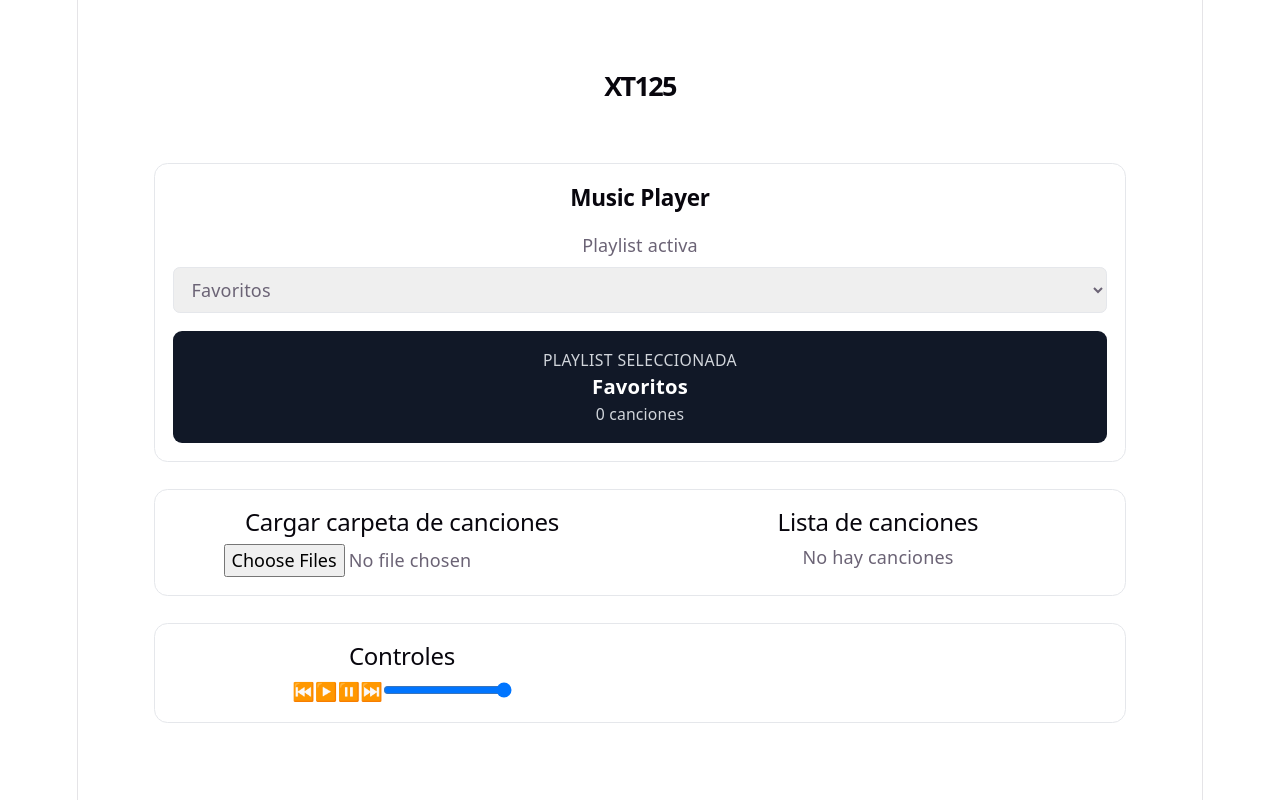
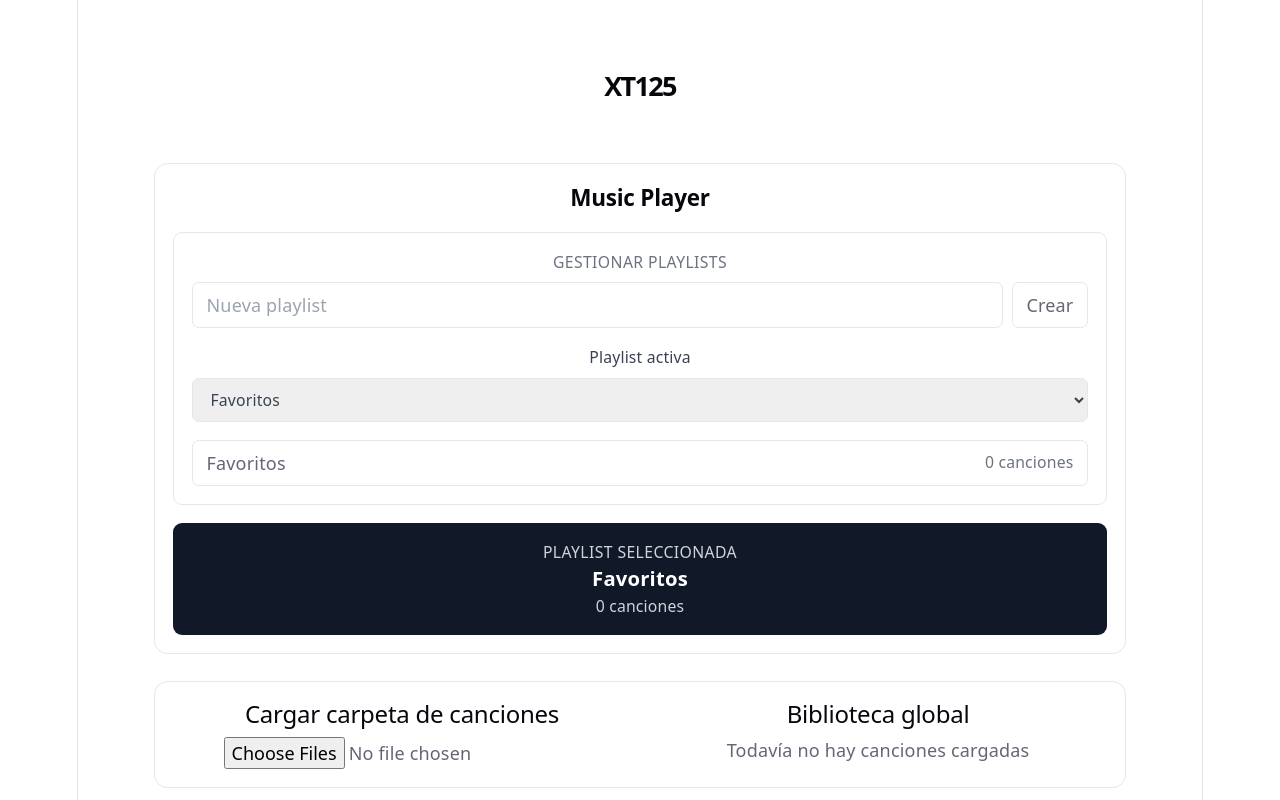
Before and after one commit to Goloso0006/music_player_xt125_song, a React (Vite) app: page / in a window 1280 px wide. Shown: the top 800 px of the page. Built offline with nearby package versions, Linux system fonts and the light colour scheme.

Commit message:
update components, models, hooks and App

```diff
--- a/src/App.tsx
+++ b/src/App.tsx
@@ -4,15 +4,20 @@ import MusicPlayer from './components/MusicPlayer'
 import PlayerControls from './components/PlayerControls'
 import SongForm from './components/SongForm'
 import SongList from './components/SongList'
+import { Playlist } from './models/Playlist'
 import { usePlaylist } from './hooks/usePlaylist'
 import { usePlayer } from './hooks/usePlayer'
 import type { Song } from './models/Song'
 
 function App() {
   const {
+    librarySongs,
     playlists,
+    addSongsToLibrary,
     addSongToPlaylist,
     removeSongFromPlaylist,
+    createPlaylist,
+    deletePlaylist,
     addToFavorites
   } = usePlaylist()
 
@@ -49,17 +54,24 @@ function App() {
   }, [selectedPlaylist, setPlaylist])
 
   const handleSongsLoaded = (songs: Song[]) => {
-    if (!selectedPlaylist) return
-
-    songs.forEach((song) => {
-      addSongToPlaylist(selectedPlaylist.name, song)
-    })
+    addSongsToLibrary(songs)
   }
 
   const handlePlaySong = (song: Song) => {
     if (!selectedPlaylist) return
 
     playSong(selectedPlaylist, song)
+  }
+
+  const handlePlayLibrarySong = (song: Song) => {
+    if (librarySongs.length === 0) return
+
+    const libraryPlaylist = new Playlist("Biblioteca global")
+    librarySongs.forEach((librarySong) => {
+      libraryPlaylist.addSong(librarySong)
+    })
+
+    playSong(libraryPlaylist, song)
   }
 
   const handleRemoveSong = (songId: string) => {
@@ -76,6 +88,8 @@ function App() {
         playlists={playlists}
         selectedPlaylistName={selectedPlaylist?.name ?? "Favoritos"}
         onSelectPlaylist={setSelectedPlaylistName}
+        onCreatePlaylist={createPlaylist}
+        onDeletePlaylist={deletePlaylist}
         currentSong={currentSong}
         onAddToFavorites={addToFavorites}
       />
@@ -83,14 +97,29 @@ function App() {
       <section className="grid gap-4 rounded-xl border p-4 md:grid-cols-2">
         <SongForm onSongsLoaded={handleSongsLoaded} />
         <SongList
+          title="Biblioteca global"
+          songs={librarySongs}
+          currentSong={null}
+          onPlay={handlePlayLibrarySong}
+          onAddToPlaylist={(song) => {
+            if (!selectedPlaylist) return
+
+            addSongToPlaylist(selectedPlaylist.name, song)
+          }}
+          addButtonLabel={`Agregar a ${selectedPlaylist?.name ?? "playlist"}`}
+          emptyMessage="Todavía no hay canciones cargadas"
+        />
+      </section>
+
+      <section className="grid gap-4 rounded-xl border p-4 md:grid-cols-2">
+        <SongList
+          title={`Canciones de ${selectedPlaylist?.name ?? "playlist"}`}
           songs={selectedPlaylist?.getSongs() ?? []}
           currentSong={currentSong}
           onPlay={handlePlaySong}
           onRemove={handleRemoveSong}
+          emptyMessage="Esta playlist no tiene canciones"
         />
-      </section>
-
-      <section className="grid gap-4 rounded-xl border p-4 md:grid-cols-2">
         <PlayerControls
           onPlay={play}
           onPause={pause}
--- a/src/components/MusicPlayer.tsx
+++ b/src/components/MusicPlayer.tsx
@@ -1,3 +1,4 @@
+import { useState } from "react"
 import type { Playlist } from "../models/Playlist"
 import type { Song } from "../models/Song"
 
@@ -5,6 +6,8 @@ type Props = {
   playlists: Playlist[]
   selectedPlaylistName: string
   onSelectPlaylist: (playlistName: string) => void
+  onCreatePlaylist: (playlistName: string) => void
+  onDeletePlaylist: (playlistName: string) => void
   currentSong: Song | null
   onAddToFavorites: (song: Song) => void
 }
@@ -20,16 +23,47 @@ const MusicPlayer = ({
   playlists,
   selectedPlaylistName,
   onSelectPlaylist,
+  onCreatePlaylist,
+  onDeletePlaylist,
   currentSong,
   onAddToFavorites
 }: Props) => {
+  const [playlistName, setPlaylistName] = useState("")
   const selectedPlaylist = playlists.find((playlist) => playlist.name === selectedPlaylistName) ?? null
+
+  const handleCreatePlaylist = () => {
+    const trimmedPlaylistName = playlistName.trim()
+
+    if (!trimmedPlaylistName) {
+      return
+    }
+
+    onCreatePlaylist(trimmedPlaylistName)
+    onSelectPlaylist(trimmedPlaylistName)
+    setPlaylistName("")
+  }
 
   return (
     <section className="rounded-xl border p-4">
       <h2 className="text-xl font-semibold">Music Player</h2>
 
-      <label className="mt-4 block">
+      <div className="mt-4 rounded-lg border p-4">
+        <p className="text-sm uppercase tracking-wide text-gray-500">Gestionar playlists</p>
+        <div className="mt-2 flex gap-2">
+          <input
+            className="min-w-0 flex-1 rounded-md border px-3 py-2"
+            type="text"
+            value={playlistName}
+            placeholder="Nueva playlist"
+            onChange={(event) => setPlaylistName(event.target.value)}
+          />
+          <button className="rounded-md border px-3 py-2" onClick={handleCreatePlaylist}>
+            Crear
+          </button>
+        </div>
+
+        <div className="mt-4">
+          <label className="block text-sm font-medium text-gray-700">
             Playlist activa
             <select
               className="mt-2 block w-full rounded-md border px-3 py-2"
@@ -43,6 +77,26 @@ const MusicPlayer = ({
               ))}
             </select>
           </label>
+        </div>
+
+        <ul className="mt-4 space-y-2">
+          {playlists.map((playlist) => (
+            <li key={playlist.name} className="flex items-center justify-between gap-2 rounded-md border px-3 py-2">
+              <button className="text-left" onClick={() => onSelectPlaylist(playlist.name)}>
+                {playlist.name}
+              </button>
+              <div className="flex items-center gap-2">
+                <span className="text-sm text-gray-500">{playlist.getSongs().length} canciones</span>
+                {playlist.name !== "Favoritos" && (
+                  <button className="rounded-md border px-2 py-1 text-sm" onClick={() => onDeletePlaylist(playlist.name)}>
+                    Eliminar
+                  </button>
+                )}
+              </div>
+            </li>
+          ))}
+        </ul>
+      </div>
 
       <div className="mt-4 rounded-lg bg-gray-900 p-4 text-white">
         <p className="text-sm uppercase tracking-wide text-gray-300">Playlist seleccionada</p>
--- a/src/components/SongList.tsx
+++ b/src/components/SongList.tsx
@@ -1,10 +1,14 @@
 import type { Song } from "../models/Song"
 
 type Props = {
+  title: string
   songs: Song[]
   currentSong: Song | null
-  onPlay: (song: Song) => void
+  onPlay?: (song: Song) => void
   onRemove?: (songId: string) => void
+  onAddToPlaylist?: (song: Song) => void
+  addButtonLabel?: string
+  emptyMessage?: string
 }
 
 const formatDuration = (duration: number) => {
@@ -14,12 +18,21 @@ const formatDuration = (duration: number) => {
   return `${minutes}:${seconds.toString().padStart(2, "0")}`
 }
 
-const SongList = ({ songs, currentSong, onPlay, onRemove }: Props) => {
+const SongList = ({
+  title,
+  songs,
+  currentSong,
+  onPlay,
+  onRemove,
+  onAddToPlaylist,
+  addButtonLabel = "Agregar",
+  emptyMessage = "No hay canciones"
+}: Props) => {
   return (
     <div>
-      <h2>Lista de canciones</h2>
+      <h2>{title}</h2>
 
-      {songs.length === 0 && <p>No hay canciones</p>}
+      {songs.length === 0 && <p>{emptyMessage}</p>}
 
       <ul>
         {songs.map((song) => (
@@ -32,8 +45,17 @@ const SongList = ({ songs, currentSong, onPlay, onRemove }: Props) => {
             <span>
               {song.title} - {song.artist} - {formatDuration(song.duration)}
             </span>
-            <button onClick={() => onPlay(song)}>▶️</button>
-            {onRemove && <button onClick={() => onRemove(song.id)}>🗑️</button>}
+            {onPlay && <button onClick={() => onPlay(song)}>▶️</button>}
+            {onAddToPlaylist && (
+              <button type="button" onClick={() => onAddToPlaylist(song)}>
+                {addButtonLabel}
+              </button>
+            )}
+            {onRemove && (
+              <button type="button" onClick={() => onRemove(song.id)}>
+                🗑️
+              </button>
+            )}
           </li>
         ))}
       </ul>
--- a/src/hooks/usePlaylist.ts
+++ b/src/hooks/usePlaylist.ts
@@ -7,6 +7,11 @@ type StoredSong = Omit<Song, "file">
 type StoredPlaylist = {
   name: string
   songs: StoredSong[]
+}
+
+type StoredState = {
+  librarySongs: StoredSong[]
+  playlists: StoredPlaylist[]
 }
 
 const STORAGE_KEY = "playlists"
@@ -29,17 +34,25 @@ const hydratePlaylists = (storedPlaylists: StoredPlaylist[]) => {
   return playlists.length > 0 ? playlists : createDefaultPlaylists()
 }
 
+const hydrateLibrarySongs = (storedSongs: StoredSong[]) => {
+  return storedSongs.map((song) => song as Song)
+}
+
+const serializeSongs = (songs: Song[]): StoredSong[] => {
+  return songs.map((song) => {
+    const { file, ...rest } = song
+    return rest
+  })
+}
+
 const serializePlaylists = (playlists: Playlist[]): StoredPlaylist[] => {
   return playlists.map((playlist) => ({
     name: playlist.name,
-    songs: playlist.getSongs().map((song) => {
-      const { file, ...rest } = song
-      return rest
-    })
+    songs: serializeSongs(playlist.getSongs())
   }))
 }
 
-const readStoredPlaylists = (): StoredPlaylist[] | null => {
+const readStoredState = (): StoredState | null => {
   if (typeof window === "undefined") {
     return null
   }
@@ -52,39 +65,79 @@ const readStoredPlaylists = (): StoredPlaylist[] | null => {
     }
 
     const parsedPlaylists = JSON.parse(rawPlaylists)
-    return Array.isArray(parsedPlaylists) ? (parsedPlaylists as StoredPlaylist[]) : null
+
+      if (Array.isArray(parsedPlaylists)) {
+        return {
+          librarySongs: [],
+          playlists: parsedPlaylists as StoredPlaylist[]
+        }
+      }
+
+      if (parsedPlaylists && typeof parsedPlaylists === "object") {
+        const storedState = parsedPlaylists as Partial<StoredState>
+
+        return {
+          librarySongs: Array.isArray(storedState.librarySongs) ? storedState.librarySongs : [],
+          playlists: Array.isArray(storedState.playlists) ? storedState.playlists : []
+        }
+      }
+
+      return null
   } catch (error) {
     console.error("No se pudieron leer playlists de localStorage", error)
     return null
   }
 }
 
-const savePlaylists = (playlists: Playlist[]) => {
+  const saveState = (librarySongs: Song[], playlists: Playlist[]) => {
   if (typeof window === "undefined") {
     return
   }
 
   try {
-    localStorage.setItem(STORAGE_KEY, JSON.stringify(serializePlaylists(playlists)))
+      localStorage.setItem(
+        STORAGE_KEY,
+        JSON.stringify({
+          librarySongs: serializeSongs(librarySongs),
+          playlists: serializePlaylists(playlists)
+        })
+      )
   } catch (error) {
     console.error("No se pudieron guardar playlists en localStorage", error)
   }
 }
 
 export const usePlaylist = () => {
-  const [playlists, setPlaylists] = useState<Playlist[]>(() => {
-    const storedPlaylists = readStoredPlaylists()
+    const storedState = readStoredState()
 
-    if (!storedPlaylists) {
-      return createDefaultPlaylists()
-    }
+    const [librarySongs, setLibrarySongs] = useState<Song[]>(() => {
+      if (!storedState) {
+        return []
+      }
 
-    return hydratePlaylists(storedPlaylists)
+      return hydrateLibrarySongs(storedState.librarySongs)
+    })
+
+    const [playlists, setPlaylists] = useState<Playlist[]>(() => {
+      if (!storedState) {
+        return createDefaultPlaylists()
+      }
+
+      return hydratePlaylists(storedState.playlists)
   })
 
   useEffect(() => {
-    savePlaylists(playlists)
-  }, [playlists])
+      saveState(librarySongs, playlists)
+    }, [librarySongs, playlists])
+
+    const addSongsToLibrary = (songs: Song[]) => {
+      setLibrarySongs((currentSongs) => {
+        const existingIds = new Set(currentSongs.map((song) => song.id))
+        const newSongs = songs.filter((song) => !existingIds.has(song.id))
+
+        return [...currentSongs, ...newSongs]
+      })
+    }
 
   // ➕ Crear playlist
   const createPlaylist = (name: string) => {
@@ -117,15 +170,19 @@ export const usePlaylist = () => {
   // ➕ Agregar canción a playlist
   const addSongToPlaylist = (playlistName: string, song: Song) => {
     setPlaylists((currentPlaylists) => {
-      const updatedPlaylists = currentPlaylists.map((playlist) => {
-        if (playlist.name === playlistName) {
-          playlist.addSong(song)
+      return currentPlaylists.map((playlist) => {
+        if (playlist.name !== playlistName) {
+          return playlist
         }
 
-        return playlist
+        const updatedPlaylist = new Playlist(playlist.name)
+        playlist.getSongs().forEach((currentSong) => {
+          updatedPlaylist.addSong(currentSong)
+        })
+        updatedPlaylist.addSong(song)
+
+        return updatedPlaylist
       })
-
-      return [...updatedPlaylists]
     })
   }
 
@@ -136,20 +193,27 @@ export const usePlaylist = () => {
   // ❌ Eliminar canción
   const removeSongFromPlaylist = (playlistName: string, songId: string) => {
     setPlaylists((currentPlaylists) => {
-      const updatedPlaylists = currentPlaylists.map((playlist) => {
-        if (playlist.name === playlistName) {
-          playlist.removeSong(songId)
+      return currentPlaylists.map((playlist) => {
+        if (playlist.name !== playlistName) {
+          return playlist
         }
 
-        return playlist
+        const updatedPlaylist = new Playlist(playlist.name)
+        playlist.getSongs()
+          .filter((song) => song.id !== songId)
+          .forEach((song) => {
+            updatedPlaylist.addSong(song)
+          })
+
+        return updatedPlaylist
       })
-
-      return [...updatedPlaylists]
     })
   }
 
   return {
+    librarySongs,
     playlists,
+    addSongsToLibrary,
     createPlaylist,
     deletePlaylist,
     addSongToPlaylist,
--- a/src/models/DoublyLinkedList.ts
+++ b/src/models/DoublyLinkedList.ts
@@ -55,17 +55,23 @@ export class DoublyLinkedList {
 
   // ▶️ Siguiente canción
   next() {
-    if (this.current?.next) {
-      this.current = this.current.next
+    if (!this.current) {
+      this.current = this.head
+    } else {
+      this.current = this.current.next ?? this.head
     }
+
     return this.current?.data || null
   }
 
   // ⏮️ Canción anterior
   prev() {
-    if (this.current?.prev) {
-      this.current = this.current.prev
+    if (!this.current) {
+      this.current = this.tail
+    } else {
+      this.current = this.current.prev ?? this.tail
     }
+
     return this.current?.data || null
   }
 
```
Also changed, not shown: src/hooks/usePlayer.ts (+9 -4 lines). Lines whose indentation alone changed are shown as unchanged.
